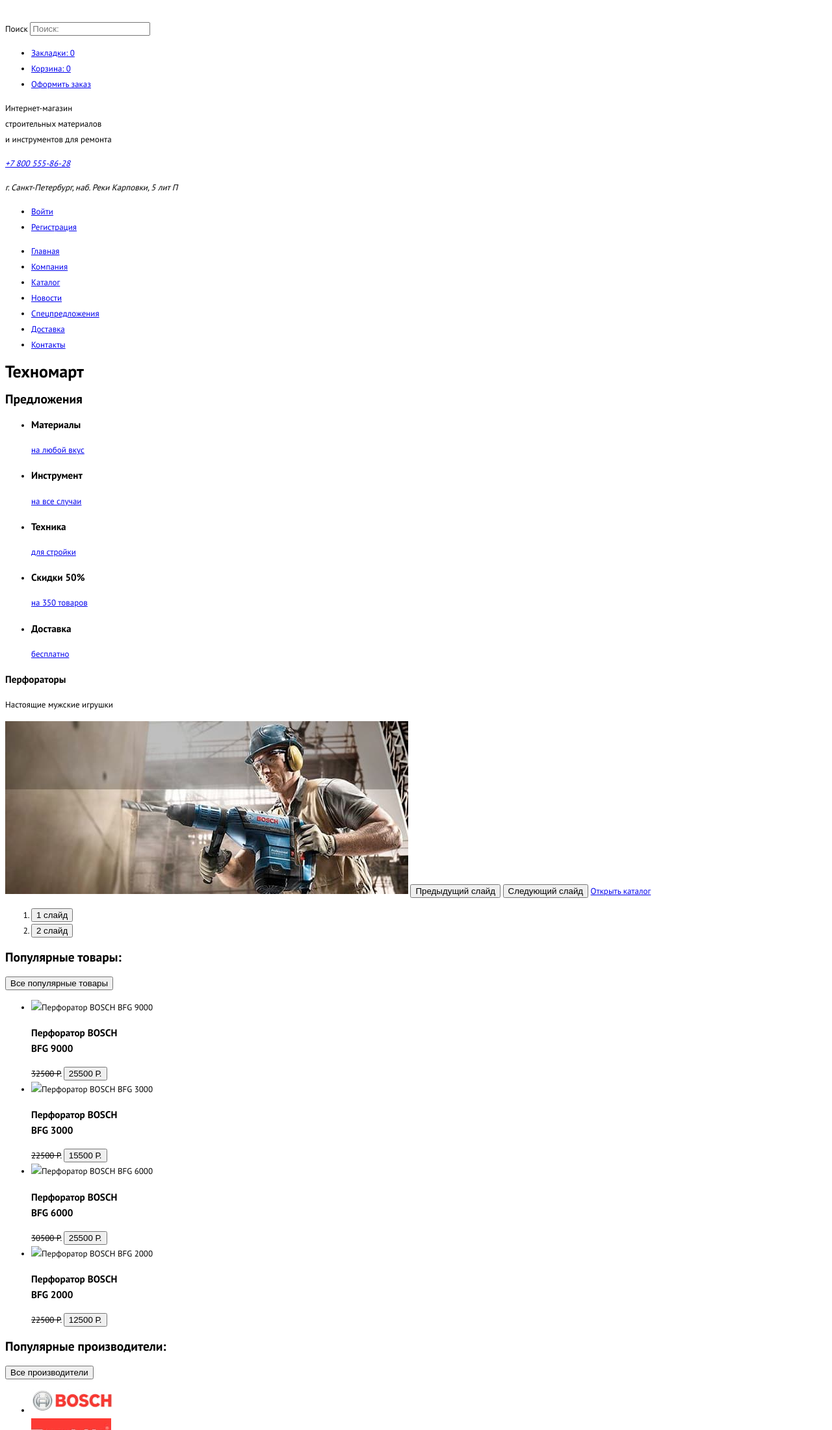
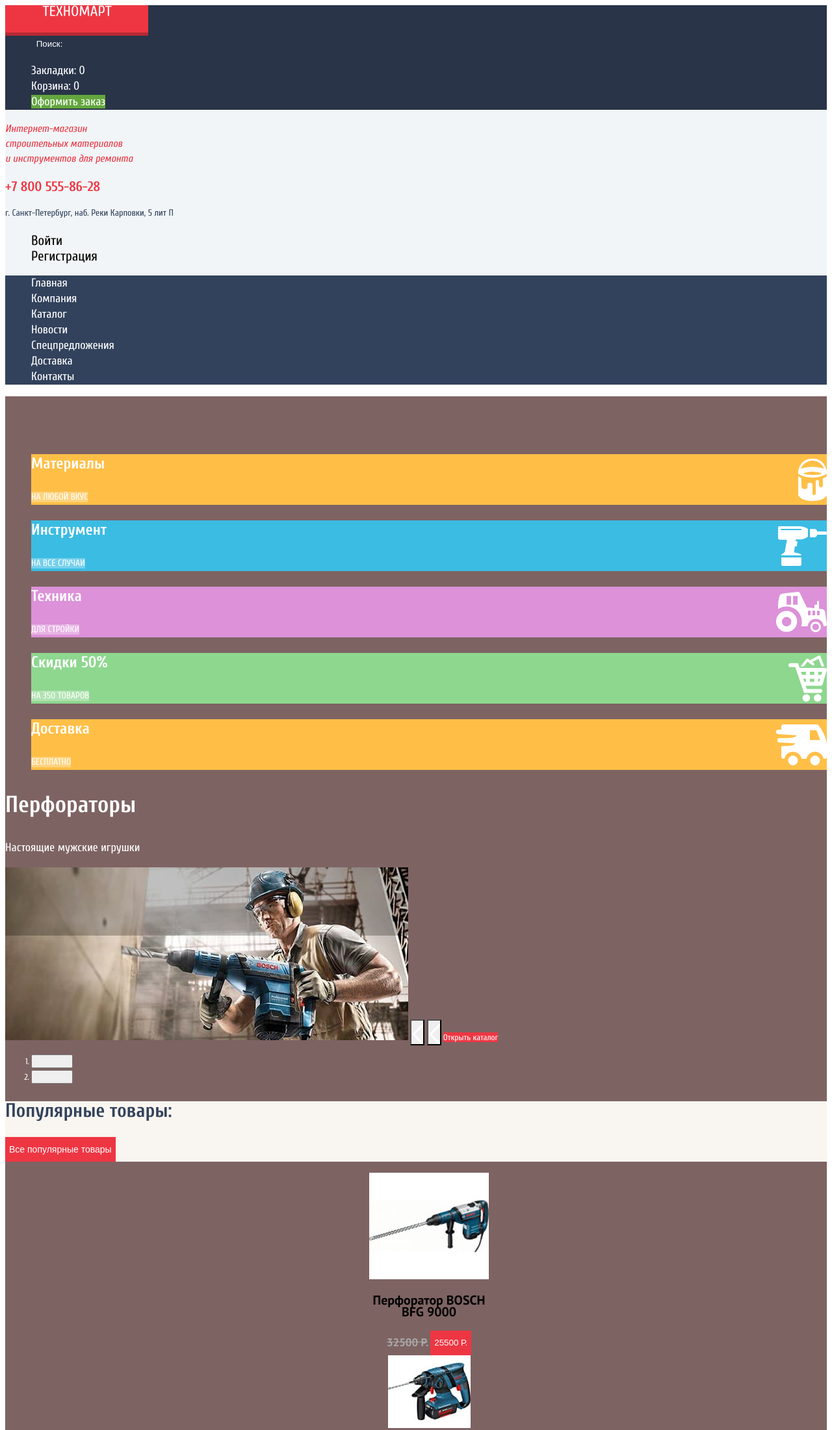
Before and after one commit to Gantelia/technomart, a plain HTML site: page index.html in a window 1280 px wide. Shown: the top 2201 px of the page at 65% size. Drawn offline with Linux system fonts and the light colour scheme.

Commit message:
Добавит базовую стилизацию части главной страницы

```diff
--- a/css/styles.css
+++ b/css/styles.css
@@ -56,4 +56,295 @@
   font-family: "PT Sans", sans-serif;
   font-size: 13px;
   line-height: 24px;
+  color: #000000;
+  background-color: #FFFFFF;
 }
+
+.visually-hidden {
+  visibility: hidden;
+}
+
+.page-header {
+  background-color: #F1F5F7;
+  color: #FFFFFF;
+  font-family: "Cuprum", sans-serif;
+  font-size: 18px;
+  font-weight: 400;
+}
+
+.menu-container {
+  background-color: #293449;
+}
+
+.logo {
+  width: 220px;
+  height: 42px;
+  background-color: #EE3643;
+  background-size: 100% auto;
+  border-bottom: #b52933 solid 5px;
+  display: block;
+  text-align: center;
+}
+
+.search {
+  background-color: #293449;
+  outline: none;
+  border: none;
+}
+
+.search-icon {
+  background-image: url("../images/icons/search.svg");
+  background-repeat: no-repeat;
+}
+
+.search::placeholder {
+  color: #FFFFFF;
+}
+
+.menu-list {
+  list-style: none;
+}
+
+.page-header a {
+  text-decoration: none;
+}
+
+.menu-link {
+  color: #FFFFFF;
+  text-decoration: none;
+}
+
+.purchase-link {
+  background-color: #63A63E;
+}
+
+.company-description {
+  font-size: 16px;
+  line-height: 23px;
+  font-style: italic;
+  text-align: left;
+  color: #EE3643;
+  text-align: left;
+  vertical-align: middle;
+}
+
+.header-contacts-address-phone {
+  font-size: 21px;
+  line-height: 30px;
+  font-style: normal;
+  font-weight: 700;
+  color: #EE3643;
+  vertical-align: center;
+}
+
+.header-contacts-physical-address {
+  font-size: 14px;
+  font-style: normal;
+  vertical-align: middle;
+  color: #32425C;
+}
+
+.user-block {
+  list-style: none;
+}
+
+.user-block-link {
+  font-size: 21px;
+  line-height: 21px;
+  color: #000000;
+  vertical-align: middle;
+}
+
+.navigation {
+  background-color: #32425C;
+}
+
+.navigation-list {
+  list-style: none;
+}
+
+.navigation-link {
+  color: #FFFFFF;
+}
+
+.main-index {
+  background-color: #7e6363;
+}
+
+.offers {
+  font-family: "Cuprum", sans-serif;
+  color: #FFFFFF;
+  text-align: left;
+}
+
+.offers-list {
+  list-style: none;
+}
+
+.offers a {
+  color: #FFFFFF;
+  text-decoration: none;
+}
+
+.offers-item {
+  background-position: right;
+}
+
+.offers-item:first-child {
+  background-color: #FFBF47;
+  background-image: url("../images/icons/paint.svg");
+  background-repeat: no-repeat;
+}
+
+.offers-item:nth-child(2) {
+  background-color: #3BBCE3;
+  background-image: url("../images/icons/perforator.svg");
+  background-repeat: no-repeat;
+}
+
+.offers-item:nth-child(3) {
+  background-color: #DC91D8;
+  background-image: url("../images/icons/tractor.svg");
+  background-repeat: no-repeat;
+}
+
+.offers-item:nth-child(4) {
+  background-color: #8ED78F;
+  background-image: url("../images/icons/shopping-cart.svg");
+  background-repeat: no-repeat;
+}
+
+.offers-item:last-child {
+  background-color: #FFBF47;
+  background-image: url("../images/icons/car.svg");
+  background-repeat: no-repeat;
+}
+
+.offers-title {
+  font-size: 24px;
+  font-style: 700;
+  line-height: 30px;
+}
+
+.offers-button {
+  font-size: 14px;
+  line-height: 18px;
+  text-transform: uppercase;
+  background-color: rgba(255, 255, 255, 0.3);
+}
+
+.slider-title {
+  font-size: 36px;
+  font-weight: 700;
+  line-height: 36px;
+}
+
+.slider-text {
+  font-size: 18px;
+  line-height: 24px;
+}
+
+.button {
+  background-color: #EE3643;
+  height: 38px;
+}
+
+.slider-button {
+  width: 22px;
+  height: 40px;
+  background-image: url("../images/icons/button-prev.svg");
+  background-repeat: no-repeat;
+}
+
+.popular-products {
+  font-size: 17px;
+  line-height: 18px;
+  font-weight: 700;
+}
+
+.popular-product-list,
+.popular-producers-list {
+  list-style: none;
+}
+
+.popular-products-container,
+.popular-producers-container {
+  font-family: "Cuprum", sans-serif;
+  font-weight: 400;
+  background-color: #F9F5F0;
+}
+
+.popular-products-title,
+.popular-producers-title {
+  font-size: 30px;
+  line-height: 30px;
+  color: #32425C;
+}
+
+.all-products-button,
+.all-producers-button {
+  font-size: 14px;
+  line-height: 18px;
+  color: #FFFFFF;
+  border: none;
+}
+
+.product-card {
+  text-align: center;
+}
+
+.old-price {
+  color: #A9A9A9;
+}
+
+.new-price {
+  color: #FFFFFF;
+  border: none;
+}
+
+.producer-link {
+  background-color: #FFFFFF;
+  border: #EAEAEA solid 1px;
+}
+
+.services {
+  background-color: #F1F5F7;
+  color: #000000;
+}
+
+.services-title {
+  font-family: "Cuprum", sans-serif;
+  font-size: 30px;
+  line-height: 30px;
+}
+
+.services-list {
+  list-style: none;
+}
+
+.services-button {
+  font-family: "Cuprum", sans-serif;
+  font-size: 21px;
+  line-height: 30px;
+  font-weight: 700;
+  color: #FFFFFF;
+  background-color: #32425C;
+  border: none;
+}
+
+.services-button-active {
+  color: #32425C;
+  background-color: #FFFFFF;
+}
+
+.services-slider {
+  background-image: url("../images/delivery-car.png");
+  background-repeat: no-repeat;
+}
+
+.services-slider-title {
+  font-family: "Cuprum", sans-serif;
+  font-size: 30px;
+  line-height: 30px;
+  color: #32425C;
+}
--- a/index.html
+++ b/index.html
@@ -10,26 +10,30 @@
 
 <body>
   <header class="page-header">
+    <div class="menu-container">
       <a class="logo" href="#">
         <img class="logo-image" src="./images/icons/logo-small.svg" width="107" height="17"
           alt="Логотип компании Техномарт">
       </a>
       <form class="search-form" action="https://echo.htmlacademy.ru/" method="get">
-      <label class="visually-hidden">Поиск
-        <input type="search" name="search-field" placeholder="Поиск:">
+        <label>
+          <span class="visually-hidden">Поиск</span>
+          <span class="search-icon"></span>
+          <input class="search" type="search" name="search-field" id="search-field" placeholder="Поиск:">
         </label>
       </form>
       <ul class="menu-list">
         <li class="menu-item">
-        <a class="menu-link" href="#">Закладки: 0</a>
+          <a class="menu-link bookmarks-link" href="#">Закладки: 0</a>
         </li>
         <li class="menu-item">
-        <a class="menu-link" href="#">Корзина: 0</a>
+          <a class="menu-link cart-link" href="#">Корзина: 0</a>
         </li>
         <li class="menu-item">
-        <a class="menu-link" href="#">Оформить заказ</a>
+          <a class="menu-link purchase-link" href="#">Оформить заказ</a>
         </li>
       </ul>
+    </div>
 
     <p class="company-description">
       Интернет-магазин<br>строительных материалов<br>и инструментов для ремонта
@@ -114,7 +118,7 @@
         <button class="slider-button slider-next" type="button">
           <span class="visually-hidden">Следующий слайд</span>
         </button>
-        <a class="button slider-button" href="/catalog.html">Открыть каталог</a>
+        <a class="button catalog-button" href="/catalog.html">Открыть каталог</a>
 
         <ol class="slider-pagination">
           <li class="slider-pagination-item">
@@ -132,51 +136,55 @@
     </section>
 
     <section class="popular-products">
+      <div class="popular-products-container">
         <h2 class="popular-products-title">Популярные товары:</h2>
         <button class="button all-products-button" type="button">
           Все популярные товары
         </button>
+      </div>
 
-      <ul class="popular-product-list">
-        <li class="popular-product-card product-card">
-          <img class="product-card-image" src="./images/perforator-1.jpg" width="184" height="164"
+      <ul class="popular-product-list product-list">
+        <li class="product-card product-card">
+          <img class="product-card-image" src="./images/products/perforator-1.jpg" width="184" height="164"
             alt="Перфоратор BOSCH BFG 9000">
           <h3 class="product-card-title">Перфоратор BOSCH<br>BFG 9000</h3>
           <del class="old-price">32500 Р.</del>
-          <button class="new-price" type="button">25500 Р.</button>
+          <button class="button new-price" type="button">25500 Р.</button>
         </li>
 
-        <li class="popular-product-card product-card-new">
-          <img class="product-card-image" src="./images/perforator-2.jpg" width="127" height="112"
+        <li class="product-card product-card-new">
+          <img class="product-card-image" src="./images/products/perforator-2.jpg" width="127" height="112"
             alt="Перфоратор BOSCH BFG 3000">
           <h3 class="product-card-title">Перфоратор BOSCH<br>BFG 3000</h3>
           <del class="old-price">22500 Р.</del>
-          <button class="new-price" type="button">15500 Р.</button>
+          <button class="button new-price" type="button">15500 Р.</button>
         </li>
 
-        <li class="popular-product-card product-card">
-          <img class="product-card-image" src="./images/perforator-3.jpg" width="144" height="128"
+        <li class="product-card product-card">
+          <img class="product-card-image" src="./images/products/perforator-3.jpg" width="144" height="128"
             alt="Перфоратор BOSCH BFG 6000">
           <h3 class="product-card-title">Перфоратор BOSCH<br>BFG 6000</h3>
           <del class="old-price">30500 Р.</del>
-          <button class="new-price" type="button">25500 Р.</button>
+          <button class="button new-price" type="button">25500 Р.</button>
         </li>
 
-        <li class="popular-product-card product-card-new">
-          <img class="product-card-image" src="./images/perforator-2.jpg" width="127" height="112"
+        <li class="product-card product-card-new">
+          <img class="product-card-image" src="./images/products/perforator-2.jpg" width="127" height="112"
             alt="Перфоратор BOSCH BFG 2000">
           <h3 class="product-card-title">Перфоратор BOSCH<br>BFG 2000</h3>
           <del class="old-price">22500 Р.</del>
-          <button class="new-price" type="button">12500 Р.</button>
+          <button class="button new-price" type="button">12500 Р.</button>
         </li>
       </ul>
     </section>
 
     <section class="popular-producers">
+      <div class="popular-producers-container">
         <h2 class="popular-producers-title">Популярные производители:</h2>
         <button class="button all-producers-button" type="button">
           Все производители
         </button>
+      </div>
 
       <ul class="popular-producers-list">
         <li class="popular-producers-logo producer-logo">
@@ -283,7 +291,7 @@
   </main>
 
   <footer class="page-footer">
-    <a class="logo" href="#">
+    <a class="footer-logo" href="#">
       <img class="logo-image" src="./images/icons/logo-large.svg" width="137" height="22"
         alt="Логотип компании Техномарт">
     </a>
```
Also changed, not shown: catalog.html (+22 -20 lines). Lines whose indentation alone changed are shown as unchanged.
